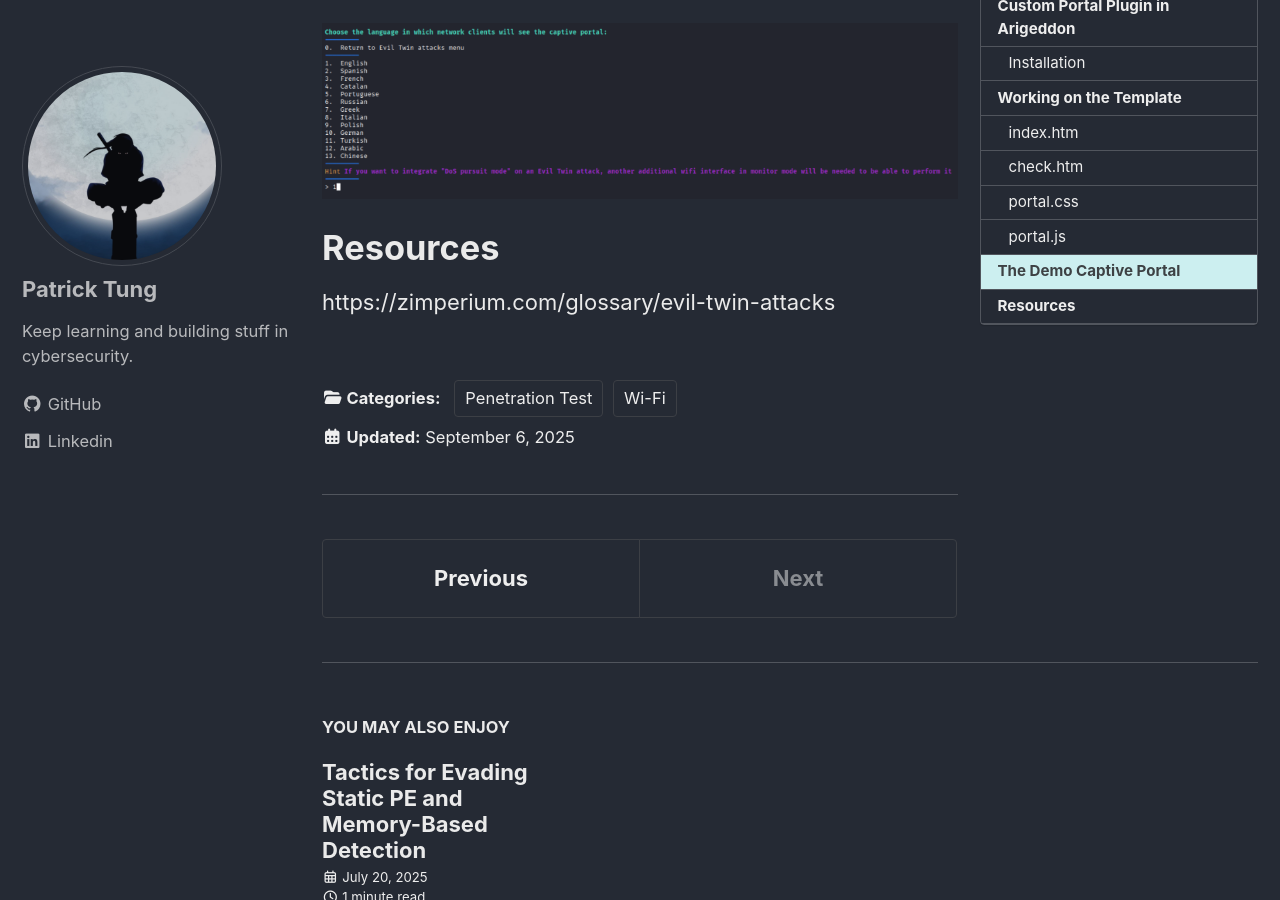
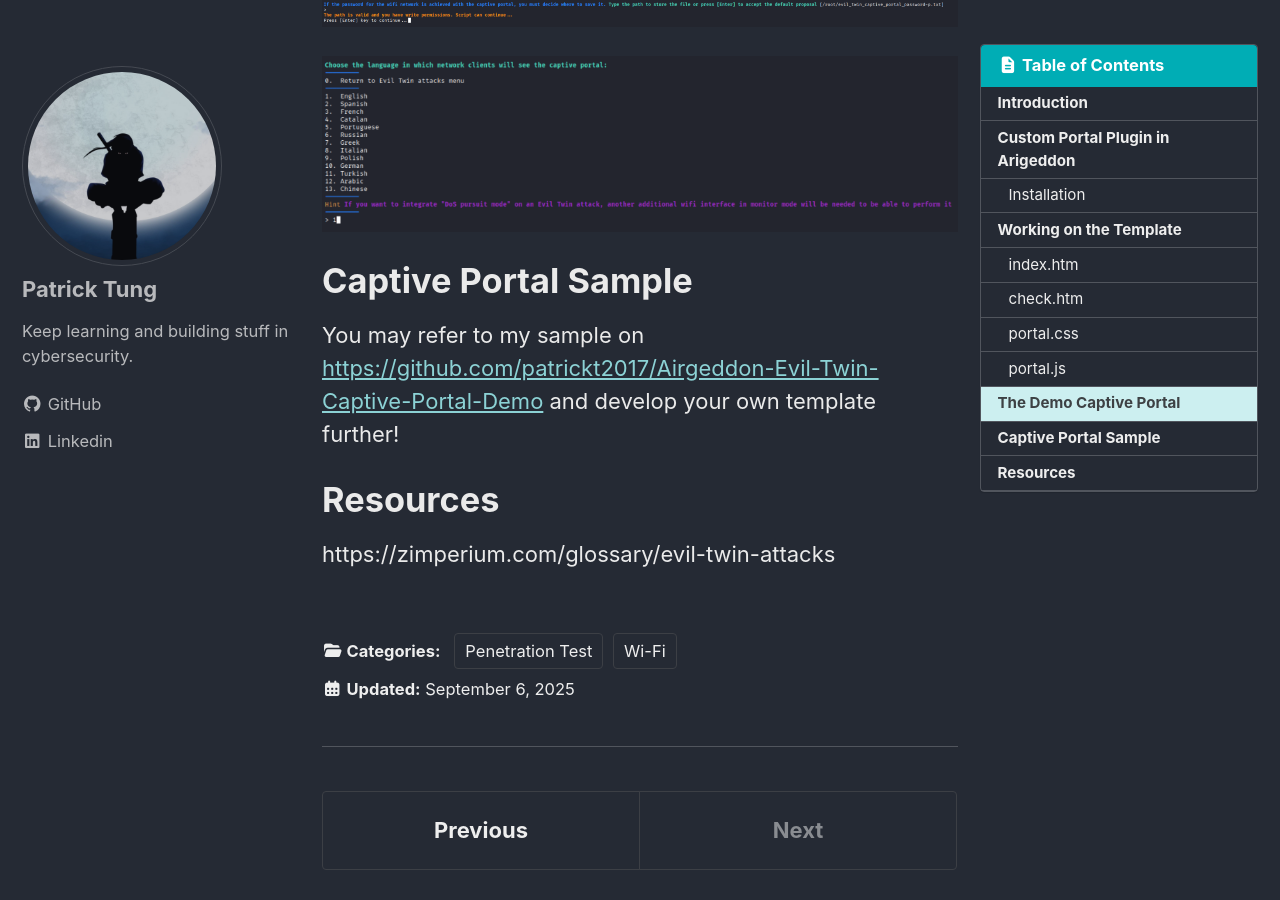
Before and after one commit to patrickt2017/patrickt2017.github.io, a Jekyll site: the page built from _posts/2025-09-06-Custom-Captive-Portal.md, in a window 1280 px wide and 900 px high, scrolled down 6140 px. Built offline with Jekyll 4.4.1, drawn with Linux system fonts in a browser that asks for light colours; cached includes are drawn as plain includes; some of the changed text lies outside the part shown.

Commit message:
Fix link formatting and add sample portal reference in Custom Captive Portal post

````diff
--- a/_posts/2025-09-06-Custom-Captive-Portal.md
+++ b/_posts/2025-09-06-Custom-Captive-Portal.md
@@ -16,7 +16,7 @@ During a Wi-Fi penetration test recently, I tried to explore further about Evil
 
 ## Installation
 
-Download the script `customportals.sh` on [](https://github.com/KeyofBlueS/airgeddon-plugins) and put it in `/usr/share/airgeddon/plguins`. Also, create a folder called `custom_portals` which will store all your customized captive portal template.
+Download the script `customportals.sh` on [https://github.com/KeyofBlueS/airgeddon-plugins](https://github.com/KeyofBlueS/airgeddon-plugins) and put it in `/usr/share/airgeddon/plguins`. Also, create a folder called `custom_portals` which will store all your customized captive portal template.
 
 ```sh
 ┌──(root㉿kali)-[/usr/share/airgeddon/plugins]
@@ -175,6 +175,10 @@ After the handshake capture file with deauthentication has been obtained, a rogu
 
 ![](/assets/images/2025-09-06-03.png)
 
+# Captive Portal Sample
+
+You may refer to my sample on [https://github.com/patrickt2017/Airgeddon-Evil-Twin-Captive-Portal-Demo](https://github.com/patrickt2017/Airgeddon-Evil-Twin-Captive-Portal-Demo) and develop your own template further!
+
 # Resources
 
 https://zimperium.com/glossary/evil-twin-attacks
````
